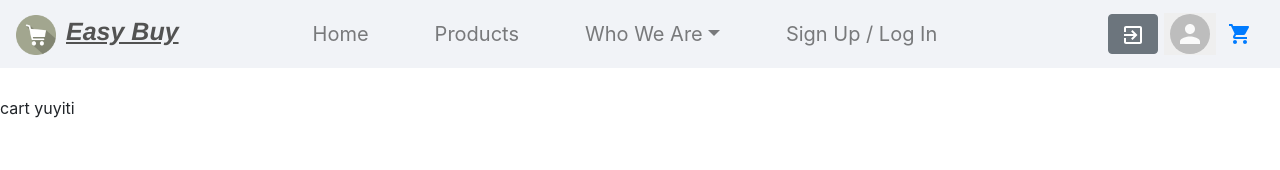
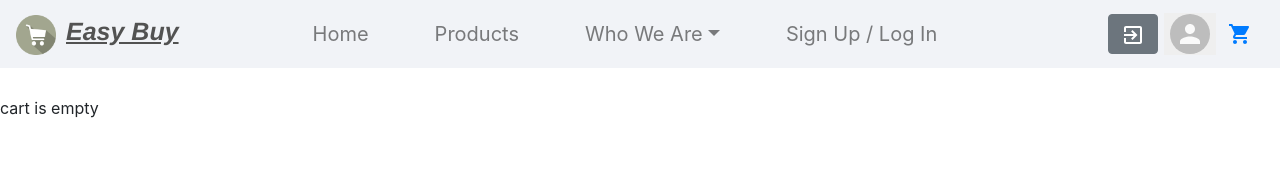
Before and after one commit to PralinJoardar/EasyBuy_e-commerce, a React (Create React App) app: page /cart in a window 1280 px wide. Shown: the top 170 px of the page. Built offline with nearby package versions, Linux system fonts and the light colour scheme.

Commit message:
third commit

```diff
--- a/src/components/Cart/Cart.js
+++ b/src/components/Cart/Cart.js
@@ -5,7 +5,7 @@ function Cart() {
         <>
         <br />
         <br />
-          cart  yuyiti
+          cart is empty
         </>
     )
 }
```
